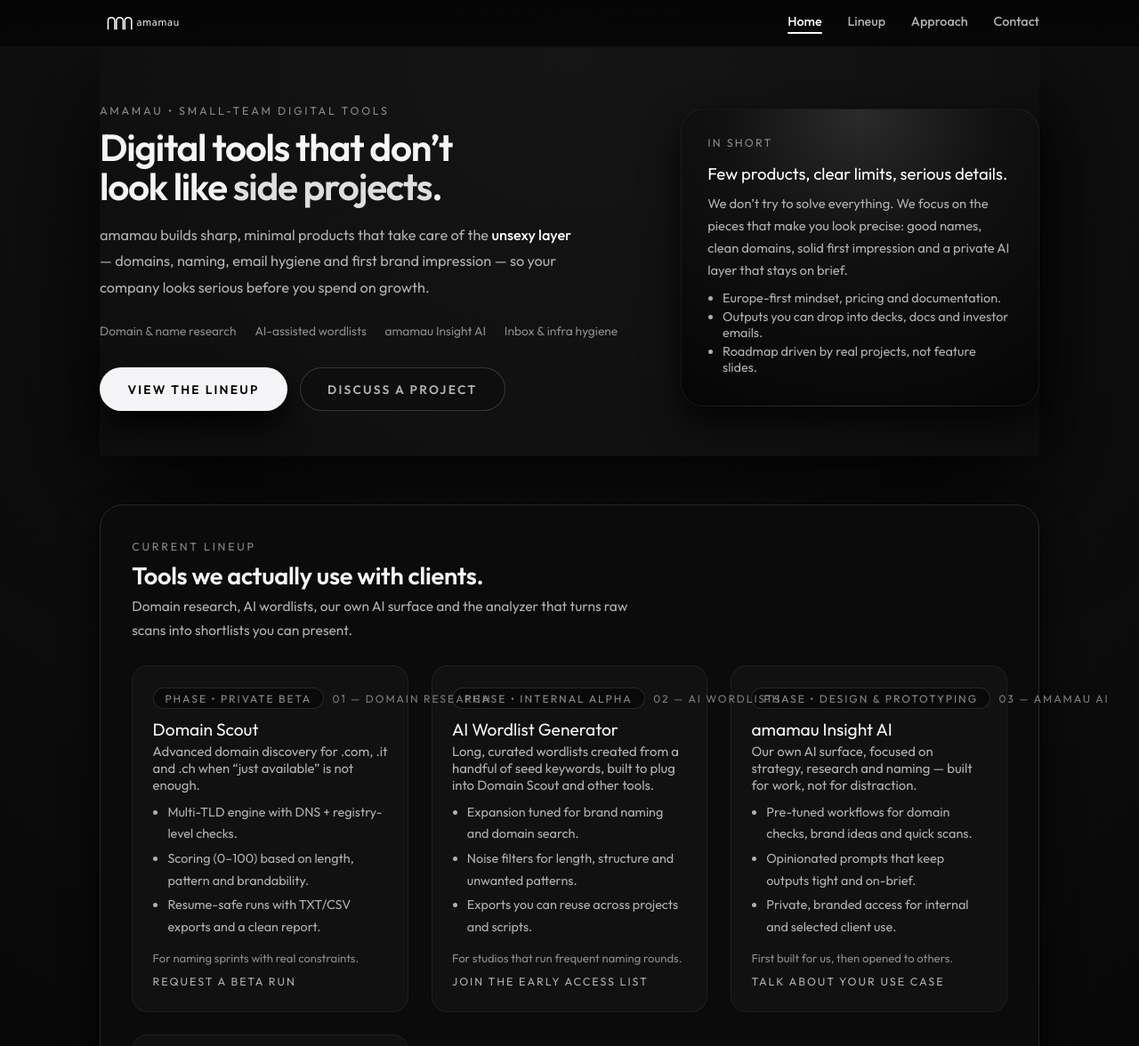
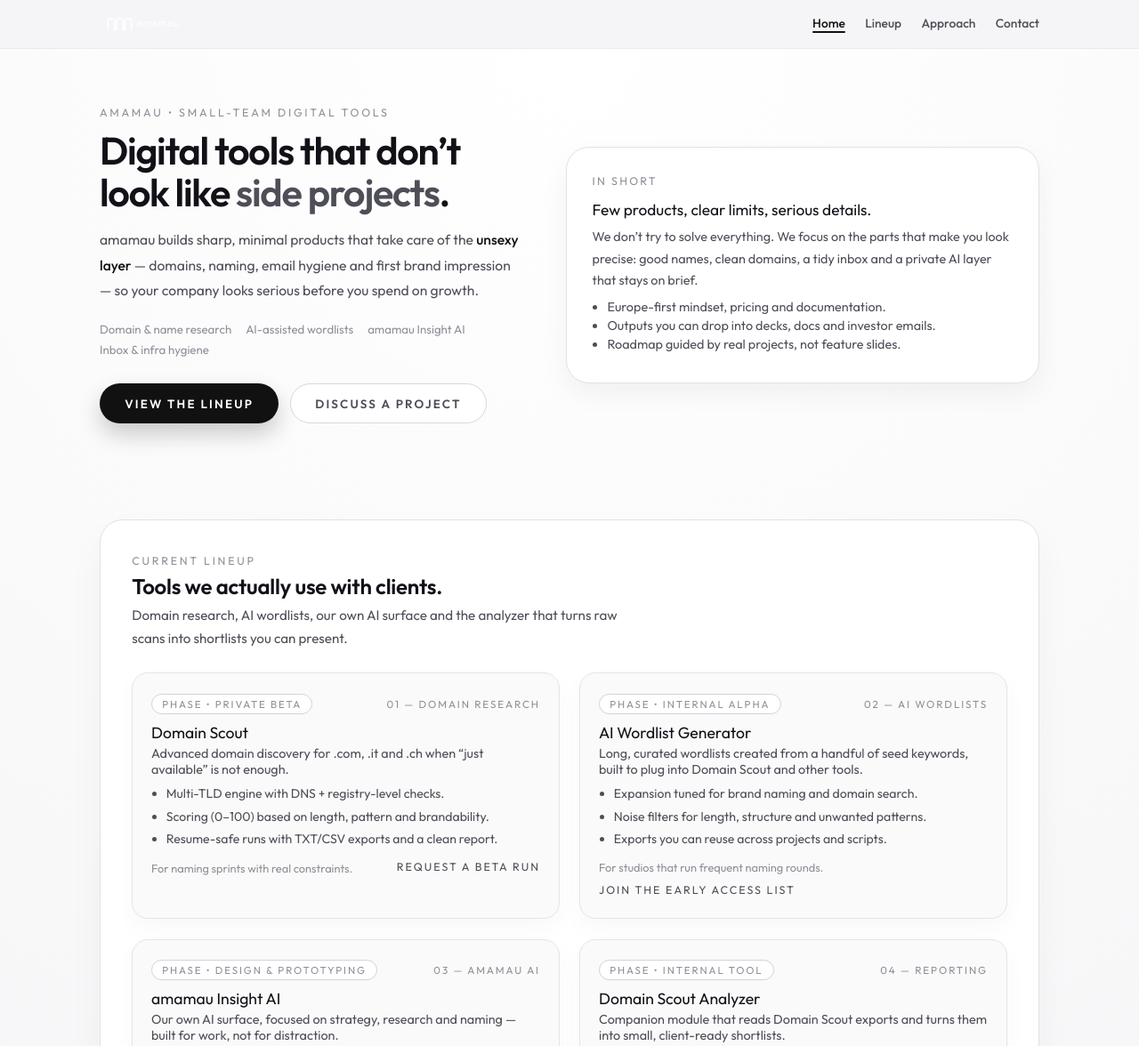
Before and after one commit to amamau/com, a plain HTML site: page index.html in a window 1280 px wide. Shown: the top 1176 px of the page at 89% size. Drawn offline with Linux system fonts and the light colour scheme.

Commit message:
Update index.html

```diff
--- a/index.html
+++ b/index.html
@@ -19,11 +19,11 @@
   <!-- end cookie -->
 
   <meta charset="UTF-8" />
-  <meta name="viewport" content="width=device-width, initial-scale=1.0" />
+  <meta name="viewport" content="width=device-width, initial-scale=1" />
   <title>amamau — Digital tools that don’t look cheap</title>
 
   <meta name="description"
-        content="amamau builds sharp, minimal tools for small teams: Domain Scout, AI Wordlist Generator, amamau Insight AI and more — Europe-first, execution-focused." />
+        content="amamau builds sharp, minimal tools for small teams: Domain Scout, AI Wordlist Generator, amamau Insight AI and Domain Scout Analyzer — Europe-first, execution-focused." />
 
   <link rel="icon" href="mark-amamau-white.svg" type="image/svg+xml" />
   <link href="https://fonts.googleapis.com/css2?family=Outfit:wght@400;500;600&display=swap"
@@ -31,26 +31,27 @@
 
   <style>
     :root {
-      --bg-main: #050505;
-      --bg-elevated: #0b0b0b;
-      --bg-soft: #111111;
-      --border-subtle: #262626;
-      --border-strong: #3a3a3a;
+      --bg-page: #f5f5f7;
+      --bg-card: #ffffff;
+      --bg-soft: #fafafa;
 
-      --text-main: #f5f5f5;
-      --text-soft: #b0b0b0;
-      --text-mute: #8a8a8a;
-      --accent: #ffffff;
-      --accent-soft: #dedede;
+      --border-subtle: #e2e2e7;
+      --border-strong: #c7c7cf;
+
+      --text-main: #111118;
+      --text-soft: #4e4e58;
+      --text-mute: #8f8f99;
+
+      --accent: #111111;
 
       --radius-lg: 26px;
       --radius-md: 18px;
       --radius-pill: 999px;
 
-      --transition: 0.26s ease-out;
-      --shadow-soft: 0 18px 40px rgba(0, 0, 0, 0.8);
-      --shadow-hero: 0 40px 120px rgba(0, 0, 0, 0.95);
+      --shadow-soft: 0 18px 40px rgba(0, 0, 0, 0.04);
+      --shadow-card: 0 12px 30px rgba(0, 0, 0, 0.05);
 
+      --transition: 0.22s ease-out;
       --content-width: 1120px;
     }
 
@@ -62,7 +63,7 @@
 
     html, body {
       font-family: 'Outfit', system-ui, -apple-system, BlinkMacSystemFont, sans-serif;
-      background: radial-gradient(circle at top, #181818 0, #050505 55%, #020202 100%);
+      background: var(--bg-page);
       color: var(--text-main);
       -webkit-font-smoothing: antialiased;
       -moz-osx-font-smoothing: grayscale;
@@ -74,12 +75,12 @@
     .shell {
       max-width: var(--content-width);
       margin: 0 auto;
-      padding: 0 2rem 4rem;
+      padding: 0 1.4rem 3.5rem;
     }
 
-    @media (max-width: 768px) {
+    @media (min-width: 960px) {
       .shell {
-        padding: 0 1.4rem 3rem;
+        padding: 0 2rem 4rem;
       }
     }
 
@@ -88,36 +89,43 @@
       position: sticky;
       top: 0;
       z-index: 1000;
-      backdrop-filter: blur(20px);
-      background: linear-gradient(
-        to bottom,
-        rgba(5, 5, 5, 0.98),
-        rgba(5, 5, 5, 0.9),
-        rgba(5, 5, 5, 0.82)
-      );
-      border-bottom: 1px solid rgba(255, 255, 255, 0.05);
+      backdrop-filter: blur(18px);
+      background: rgba(245, 245, 247, 0.94);
+      border-bottom: 1px solid rgba(0, 0, 0, 0.04);
     }
 
     .nav-inner {
       max-width: var(--content-width);
       margin: 0 auto;
-      padding: 0.7rem 2rem 0.7rem;
+      padding: 0.65rem 1.4rem 0.65rem;
       display: flex;
       align-items: center;
       justify-content: space-between;
-      gap: 1.2rem;
+      gap: 1rem;
+    }
+
+    @media (min-width: 960px) {
+      .nav-inner {
+        padding: 0.75rem 2rem 0.75rem;
+      }
     }
 
     .logo {
-      height: 30px;
+      height: 26px;
       display: block;
       user-select: none;
+    }
+
+    @media (min-width: 768px) {
+      .logo {
+        height: 30px;
+      }
     }
 
     nav {
       display: flex;
       align-items: center;
-      gap: 1.8rem;
+      gap: 1.4rem;
       flex-wrap: wrap;
       justify-content: flex-end;
     }
@@ -126,9 +134,9 @@
       position: relative;
       color: var(--text-soft);
       text-decoration: none;
-      font-size: 0.9rem;
+      font-size: 0.86rem;
       font-weight: 500;
-      padding-bottom: 0.3rem;
+      padding-bottom: 0.15rem;
       transition: color var(--transition);
     }
 
@@ -164,44 +172,41 @@
     }
 
     @media (max-width: 640px) {
-      .nav-inner {
-        padding: 0.6rem 1.2rem 0.6rem;
-      }
       nav {
         gap: 1rem;
       }
       nav a {
         font-size: 0.8rem;
       }
-      .logo {
-        height: 26px;
-      }
     }
 
     main {
-      background: radial-gradient(circle at top, #151515 0, #050505 50%, #020202 100%);
+      background: radial-gradient(circle at top, #ffffff 0, #f5f5f7 55%, #f0f0f4 100%);
     }
 
-    /* HERO */
+    /* HERO (mobile-first: colonna singola) */
     .hero-wrap {
-      padding: 4rem 0 3.2rem;
-      box-shadow: var(--shadow-hero);
+      padding: 3.2rem 0 2.8rem;
     }
 
     .hero {
-      display: grid;
-      grid-template-columns: minmax(0, 1.5fr) minmax(0, 1fr);
-      gap: 3.1rem;
-      align-items: center;
+      display: flex;
+      flex-direction: column;
+      gap: 2.3rem;
     }
 
-    @media (max-width: 900px) {
+    @media (min-width: 960px) {
+      .hero-wrap {
+        padding: 4rem 0 3.4rem;
+      }
       .hero {
-        grid-template-columns: minmax(0, 1fr);
-        gap: 2.4rem;
+        flex-direction: row;
+        align-items: center;
+        gap: 3.2rem;
       }
-      .hero-wrap {
-        padding: 3.3rem 0 2.7rem;
+      .hero-main,
+      .hero-side {
+        flex: 1;
       }
     }
 
@@ -214,18 +219,24 @@
     }
 
     .hero-title {
-      font-size: clamp(2.4rem, 3.3vw, 3.3rem);
-      line-height: 1.04;
+      font-size: 2.2rem;
+      line-height: 1.08;
       letter-spacing: -0.03em;
-      margin-bottom: 1.1rem;
+      margin-bottom: 1rem;
     }
 
     .hero-title span {
-      color: var(--accent-soft);
+      color: var(--text-soft);
+    }
+
+    @media (min-width: 768px) {
+      .hero-title {
+        font-size: 2.7rem;
+      }
     }
 
     .hero-sub {
-      font-size: 1.02rem;
+      font-size: 0.98rem;
       color: var(--text-soft);
       line-height: 1.8;
       max-width: 540px;
@@ -239,30 +250,30 @@
     .hero-meta-row {
       display: flex;
       flex-wrap: wrap;
-      gap: 0.6rem 1.3rem;
-      margin-top: 1.6rem;
-      font-size: 0.86rem;
+      gap: 0.4rem 1rem;
+      margin-top: 1.4rem;
+      font-size: 0.83rem;
       color: var(--text-mute);
     }
 
     .hero-meta-tag {
-      white-space: nowrap;
+      /* IMPORTANTE: niente nowrap per non rompere su mobile */
     }
 
     .hero-actions {
-      margin-top: 2rem;
+      margin-top: 1.9rem;
       display: flex;
       flex-wrap: wrap;
-      gap: 0.85rem;
+      gap: 0.8rem;
     }
 
     .btn {
       display: inline-flex;
       align-items: center;
       justify-content: center;
-      padding: 0.88rem 1.9rem;
+      padding: 0.85rem 1.7rem;
       border-radius: var(--radius-pill);
-      font-size: 0.86rem;
+      font-size: 0.84rem;
       font-weight: 600;
       letter-spacing: 0.16em;
       text-transform: uppercase;
@@ -273,45 +284,48 @@
       transition: background var(--transition),
                   color var(--transition),
                   border-color var(--transition),
-                  transform var(--transition),
-                  box-shadow var(--transition);
-      white-space: nowrap;
+                  box-shadow var(--transition),
+                  transform var(--transition);
     }
 
     .btn-primary {
-      background: #f5f5f7;
-      color: #000;
-      box-shadow: 0 18px 36px rgba(0, 0, 0, 0.9);
+      background: #111111;
+      color: #ffffff;
+      box-shadow: 0 12px 26px rgba(0, 0, 0, 0.2);
     }
 
     .btn-primary:hover {
-      transform: translateY(-2px);
-      box-shadow: 0 26px 60px rgba(0, 0, 0, 1);
-      border-color: rgba(0, 0, 0, 0.6);
+      transform: translateY(-1px);
+      box-shadow: 0 18px 40px rgba(0, 0, 0, 0.28);
     }
 
     .btn-ghost {
-      background: rgba(15, 15, 15, 0.86);
+      background: #ffffff;
       color: var(--text-soft);
-      border-color: rgba(255, 255, 255, 0.16);
+      border-color: #d7d7dd;
     }
 
     .btn-ghost:hover {
-      background: rgba(30, 30, 30, 0.96);
       color: var(--accent);
-      border-color: rgba(255, 255, 255, 0.44);
-      transform: translateY(-1px);
+      border-color: var(--border-strong);
+      box-shadow: 0 10px 24px rgba(0, 0, 0, 0.08);
     }
 
-    .hero-right {
+    .hero-side {
+      background: var(--bg-card);
       border-radius: var(--radius-lg);
-      background: radial-gradient(circle at top, #2b2b2b 0, #111 40%, #050505 100%);
-      border: 1px solid rgba(255, 255, 255, 0.06);
-      padding: 1.9rem 1.8rem;
-      box-shadow: var(--shadow-soft);
+      border: 1px solid var(--border-subtle);
+      box-shadow: var(--shadow-card);
+      padding: 1.6rem 1.5rem;
     }
 
-    .hero-right-label {
+    @media (min-width: 960px) {
+      .hero-side {
+        padding: 1.9rem 1.8rem;
+      }
+    }
+
+    .hero-side-label {
       font-size: 0.78rem;
       text-transform: uppercase;
       letter-spacing: 0.18em;
@@ -319,61 +333,48 @@
       margin-bottom: 0.9rem;
     }
 
-    .hero-right-title {
-      font-size: 1.16rem;
-      color: var(--accent);
-      margin-bottom: 0.6rem;
+    .hero-side-title {
+      font-size: 1.08rem;
+      margin-bottom: 0.5rem;
     }
 
-    .hero-right p {
-      font-size: 0.92rem;
+    .hero-side p {
+      font-size: 0.9rem;
       color: var(--text-soft);
       line-height: 1.7;
-      margin-bottom: 0.6rem;
+      margin-bottom: 0.5rem;
     }
 
-    .hero-right ul {
+    .hero-side ul {
       margin-top: 0.4rem;
       padding-left: 1.05rem;
       font-size: 0.9rem;
       color: var(--text-soft);
     }
 
-    .hero-right li {
+    .hero-side li {
       margin: 0.2rem 0;
-    }
-
-    @media (max-width: 640px) {
-      .hero-title {
-        font-size: 2.25rem;
-      }
-      .hero-sub {
-        font-size: 0.98rem;
-      }
-      .hero-right {
-        padding: 1.6rem 1.4rem;
-      }
     }
 
     /* SECTION BASE */
     .section {
-      margin-top: 3.4rem;
-      background: var(--bg-elevated);
+      margin-top: 3rem;
+      background: var(--bg-card);
       border-radius: var(--radius-lg);
-      padding: 2.4rem 2.2rem;
+      padding: 2.1rem 1.7rem;
       border: 1px solid var(--border-subtle);
       box-shadow: var(--shadow-soft);
     }
 
-    @media (max-width: 768px) {
+    @media (min-width: 768px) {
       .section {
-        padding: 2.1rem 1.6rem;
-        margin-top: 2.8rem;
+        margin-top: 3.3rem;
+        padding: 2.4rem 2.2rem;
       }
     }
 
     .section-header {
-      margin-bottom: 1.7rem;
+      margin-bottom: 1.6rem;
     }
 
     .tagline {
@@ -381,17 +382,17 @@
       letter-spacing: 0.22em;
       font-size: 0.78rem;
       color: var(--text-mute);
-      margin-bottom: 0.5rem;
+      margin-bottom: 0.4rem;
     }
 
     .section-title {
-      font-size: 1.7rem;
+      font-size: 1.5rem;
       letter-spacing: -0.01em;
       margin-bottom: 0.3rem;
     }
 
     .section-sub {
-      font-size: 0.97rem;
+      font-size: 0.95rem;
       color: var(--text-soft);
       max-width: 560px;
       line-height: 1.7;
@@ -400,16 +401,23 @@
     /* PROJECTS GRID */
     .projects-grid {
       display: grid;
-      grid-template-columns: repeat(auto-fit, minmax(260px, 1fr));
-      gap: 1.6rem;
-      margin-top: 0.9rem;
+      grid-template-columns: minmax(0, 1fr);
+      gap: 1.4rem;
+      margin-top: 0.7rem;
+    }
+
+    @media (min-width: 880px) {
+      .projects-grid {
+        grid-template-columns: repeat(2, minmax(0, 1fr));
+      }
     }
 
     .project-card {
       background: var(--bg-soft);
       border-radius: var(--radius-md);
-      padding: 1.5rem 1.4rem;
-      border: 1px solid rgba(255, 255, 255, 0.06);
+      padding: 1.4rem 1.3rem;
+      border: 1px solid #e4e4ea;
+      box-shadow: 0 10px 26px rgba(0, 0, 0, 0.03);
       transition: transform var(--transition),
                   box-shadow var(--transition),
                   border-color var(--transition),
@@ -417,67 +425,68 @@
     }
 
     .project-card:hover {
-      transform: translateY(-3px);
-      box-shadow: 0 20px 46px rgba(0, 0, 0, 0.9);
+      transform: translateY(-2px);
+      box-shadow: 0 16px 40px rgba(0, 0, 0, 0.07);
       border-color: var(--border-strong);
-      background: linear-gradient(145deg, #151515, #0b0b0b);
+      background: #ffffff;
     }
 
     .project-pill-row {
       display: flex;
       justify-content: space-between;
       align-items: center;
-      gap: 0.6rem;
-      margin-bottom: 0.7rem;
-      font-size: 0.76rem;
+      gap: 0.5rem;
+      margin-bottom: 0.6rem;
+      font-size: 0.74rem;
       letter-spacing: 0.16em;
       text-transform: uppercase;
       color: var(--text-mute);
+      flex-wrap: wrap;
     }
 
     .project-pill {
-      padding: 0.2rem 0.8rem;
+      padding: 0.18rem 0.7rem;
       border-radius: var(--radius-pill);
-      border: 1px solid rgba(255, 255, 255, 0.12);
-      background: rgba(10, 10, 10, 0.96);
+      border: 1px solid #d2d2da;
+      background: #ffffff;
       white-space: nowrap;
+      font-size: 0.72rem;
     }
 
     .project-label {
-      white-space: nowrap;
-      opacity: 0.9;
+      font-size: 0.73rem;
     }
 
     .project-name {
-      font-size: 1.2rem;
-      margin-bottom: 0.2rem;
+      font-size: 1.1rem;
+      margin-bottom: 0.18rem;
     }
 
     .project-sub {
-      font-size: 0.93rem;
+      font-size: 0.9rem;
       color: var(--text-soft);
-      margin-bottom: 0.55rem;
+      margin-bottom: 0.45rem;
     }
 
     .project-card ul {
       padding-left: 1.05rem;
-      font-size: 0.9rem;
+      font-size: 0.88rem;
       color: var(--text-soft);
-      line-height: 1.7;
+      line-height: 1.6;
     }
 
     .project-card li {
-      margin: 0.2rem 0;
+      margin: 0.18rem 0;
     }
 
     .project-footer {
-      margin-top: 0.9rem;
-      font-size: 0.82rem;
+      margin-top: 0.8rem;
+      font-size: 0.8rem;
       color: var(--text-mute);
       display: flex;
       justify-content: space-between;
       align-items: center;
-      gap: 0.7rem;
+      gap: 0.6rem;
       flex-wrap: wrap;
     }
 
@@ -493,70 +502,75 @@
 
     .project-card:hover .project-link {
       color: var(--accent);
-      border-bottom-color: rgba(255, 255, 255, 0.6);
+      border-bottom-color: var(--accent);
     }
 
     /* APPROACH */
     .approach-cols {
-      display: grid;
-      grid-template-columns: minmax(0, 1.1fr) minmax(0, 1fr);
-      gap: 2.6rem;
+      display: flex;
+      flex-direction: column;
+      gap: 1.8rem;
     }
 
-    @media (max-width: 900px) {
+    @media (min-width: 880px) {
       .approach-cols {
-        grid-template-columns: minmax(0, 1fr);
-        gap: 2rem;
+        flex-direction: row;
+        gap: 2.4rem;
+      }
+      .approach-cols > div {
+        flex: 1;
       }
     }
 
     .approach-cols p {
-      font-size: 0.97rem;
+      font-size: 0.95rem;
       color: var(--text-soft);
-      line-height: 1.9;
-      margin-bottom: 1rem;
+      line-height: 1.85;
+      margin-bottom: 0.9rem;
     }
 
     .approach-item {
-      margin-bottom: 1.4rem;
+      margin-bottom: 1.1rem;
     }
 
     .approach-item h4 {
-      font-size: 1.02rem;
-      margin-bottom: 0.35rem;
+      font-size: 0.98rem;
+      margin-bottom: 0.3rem;
     }
 
     .approach-item p {
-      font-size: 0.92rem;
+      font-size: 0.9rem;
       color: var(--text-soft);
-      line-height: 1.8;
+      line-height: 1.7;
       margin: 0;
     }
 
     /* CONTACT */
     .contact-grid {
-      display: grid;
-      grid-template-columns: minmax(0, 1.4fr) minmax(0, 1fr);
-      gap: 2.2rem;
-      align-items: flex-start;
+      display: flex;
+      flex-direction: column;
+      gap: 1.7rem;
     }
 
-    @media (max-width: 900px) {
+    @media (min-width: 880px) {
       .contact-grid {
-        grid-template-columns: minmax(0, 1fr);
-        gap: 1.8rem;
+        flex-direction: row;
+        gap: 2.4rem;
+      }
+      .contact-grid > div {
+        flex: 1;
       }
     }
 
     .contact-grid p {
-      font-size: 0.95rem;
+      font-size: 0.94rem;
       color: var(--text-soft);
       line-height: 1.8;
-      margin-bottom: 0.7rem;
+      margin-bottom: 0.6rem;
     }
 
     .contact-note {
-      font-size: 0.9rem;
+      font-size: 0.88rem;
       color: var(--text-mute);
       margin-top: 0.3rem;
     }
@@ -564,30 +578,30 @@
     .contact-box {
       border-radius: var(--radius-md);
       background: var(--bg-soft);
-      padding: 1.6rem 1.5rem;
-      border: 1px solid rgba(255, 255, 255, 0.08);
+      padding: 1.4rem 1.3rem;
+      border: 1px solid #e2e2ea;
       font-size: 0.9rem;
       color: var(--text-soft);
     }
 
     .contact-box strong {
-      color: var(--accent-soft);
+      color: var(--accent);
     }
 
     .contact-box a {
-      color: var(--accent-soft);
+      color: var(--accent);
       text-decoration: none;
-      border-bottom: 1px dotted rgba(255, 255, 255, 0.5);
+      border-bottom: 1px dotted rgba(0, 0, 0, 0.4);
     }
 
     .contact-box a:hover {
       border-bottom-style: solid;
-      color: var(--accent);
     }
 
     .contact-box ul {
-      margin-top: 0.7rem;
+      margin-top: 0.6rem;
       padding-left: 1.05rem;
+      font-size: 0.9rem;
     }
 
     .contact-box li {
@@ -596,19 +610,19 @@
 
     /* FOOTER */
     footer {
-      margin-top: 3.6rem;
-      padding-top: 2.6rem;
-      border-top: 1px solid rgba(255, 255, 255, 0.06);
+      margin-top: 3.3rem;
+      padding-top: 2.2rem;
+      border-top: 1px solid #dfdfe6;
     }
 
     .footer-grid {
       display: grid;
-      grid-template-columns: 1.5fr 1.1fr 1.1fr;
-      gap: 2rem;
-      font-size: 0.92rem;
+      grid-template-columns: minmax(0, 1.5fr) minmax(0, 1.1fr) minmax(0, 1.1fr);
+      gap: 1.8rem;
+      font-size: 0.9rem;
     }
 
-    @media (max-width: 900px) {
+    @media (max-width: 880px) {
       .footer-grid {
         grid-template-columns: minmax(0, 1fr) minmax(0, 1fr);
       }
@@ -621,8 +635,8 @@
     }
 
     .footer-col h4 {
-      font-size: 1rem;
-      margin-bottom: 0.8rem;
+      font-size: 0.98rem;
+      margin-bottom: 0.7rem;
     }
 
     .footer-col p {
@@ -633,10 +647,11 @@
     .footer-col ul {
       list-style: none;
       padding-left: 0;
+      margin-top: 0.3rem;
     }
 
     .footer-col li {
-      margin: 0.45rem 0;
+      margin: 0.35rem 0;
     }
 
     .footer-col a {
@@ -650,8 +665,8 @@
     }
 
     .footer-bottom {
-      margin-top: 2.2rem;
-      font-size: 0.82rem;
+      margin-top: 2rem;
+      font-size: 0.8rem;
       color: var(--text-mute);
       text-align: center;
     }
@@ -659,8 +674,8 @@
     /* REVEAL */
     .reveal {
       opacity: 0;
-      transform: translateY(22px);
-      transition: opacity 0.9s ease-out, transform 0.9s ease-out;
+      transform: translateY(18px);
+      transition: opacity 0.8s ease-out, transform 0.8s ease-out;
     }
 
     .reveal.visible {
@@ -690,7 +705,7 @@
       <!-- HERO -->
       <section class="hero-wrap">
         <div class="hero">
-          <div>
+          <div class="hero-main">
             <div class="hero-eyebrow">amamau • small-team digital tools</div>
             <h1 class="hero-title">
               Digital tools that don’t<br>look like <span>side projects</span>.
@@ -718,20 +733,20 @@
             </div>
           </div>
 
-          <aside class="hero-right">
-            <div class="hero-right-label">In short</div>
-            <div class="hero-right-title">
+          <aside class="hero-side">
+            <div class="hero-side-label">In short</div>
+            <div class="hero-side-title">
               Few products, clear limits, serious details.
             </div>
             <p>
-              We don’t try to solve everything. We focus on the pieces that
-              make you look precise: good names, clean domains, solid first
-              impression and a private AI layer that stays on brief.
+              We don’t try to solve everything. We focus on the parts that
+              make you look precise: good names, clean domains, a tidy inbox
+              and a private AI layer that stays on brief.
             </p>
             <ul>
               <li>Europe-first mindset, pricing and documentation.</li>
               <li>Outputs you can drop into decks, docs and investor emails.</li>
-              <li>Roadmap driven by real projects, not feature slides.</li>
+              <li>Roadmap guided by real projects, not feature slides.</li>
             </ul>
           </aside>
         </div>
@@ -921,13 +936,13 @@
             <p>
               Bullet points are perfect. We’ll reply with what we can actually
               do, a rough timeline and an estimate in EUR — no pressure and no
-              forced “upsell”.
+              forced upsell.
             </p>
             <p class="contact-note">
               We prefer one sharp project at a time. If it works, we stay in the
               loop for the next ones.
             </p>
-            <div style="margin-top: 1.6rem;">
+            <div style="margin-top: 1.4rem;">
               <a href="mailto:hello@amamau.com?subject=Project%20enquiry"
                  class="btn btn-primary">
                 Email hello@amamau.com
```
